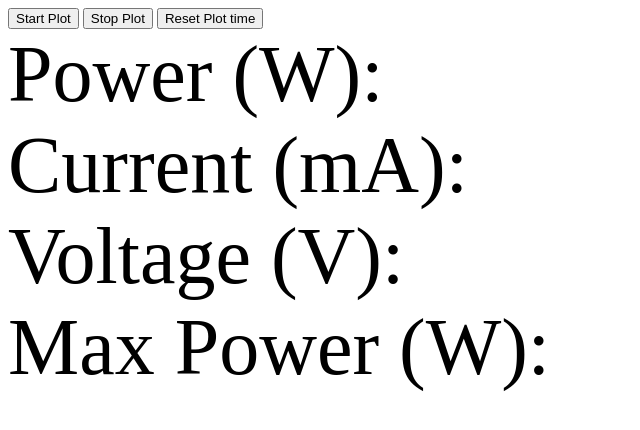
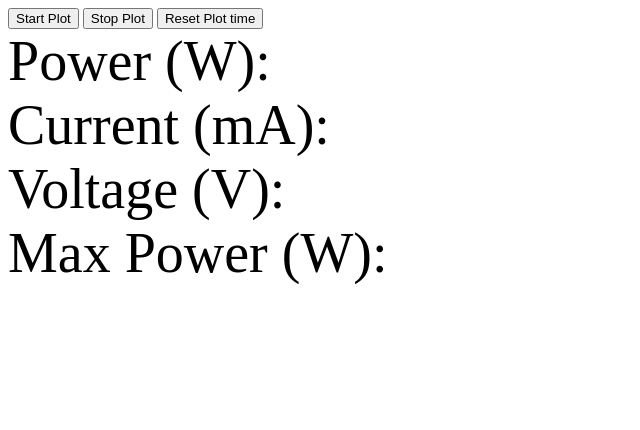
Before and after one commit to ubcrm/power-monitor, a website: page index.html in a window 1280 px wide. Shown: the whole page, without its empty margins (0-640 px from the left). Drawn offline with nearby package versions, Linux system fonts and the light colour scheme; no server answers.

Commit message:
decreased the fonts

```diff
--- a/index.html
+++ b/index.html
@@ -17,7 +17,7 @@
             <button id="start">Start Plot</button>
             <button id="stop">Stop Plot</button>
             <button id="reset">Reset Plot time</button>
-            <div style="font-size: 5em;">
+            <div style="font-size: 3.5em;">
                 <div>
                     <div style="display:inline-block">Power (W):   </div><div id="power_value" style="display:inline-block"></div>
                 </div>
```
